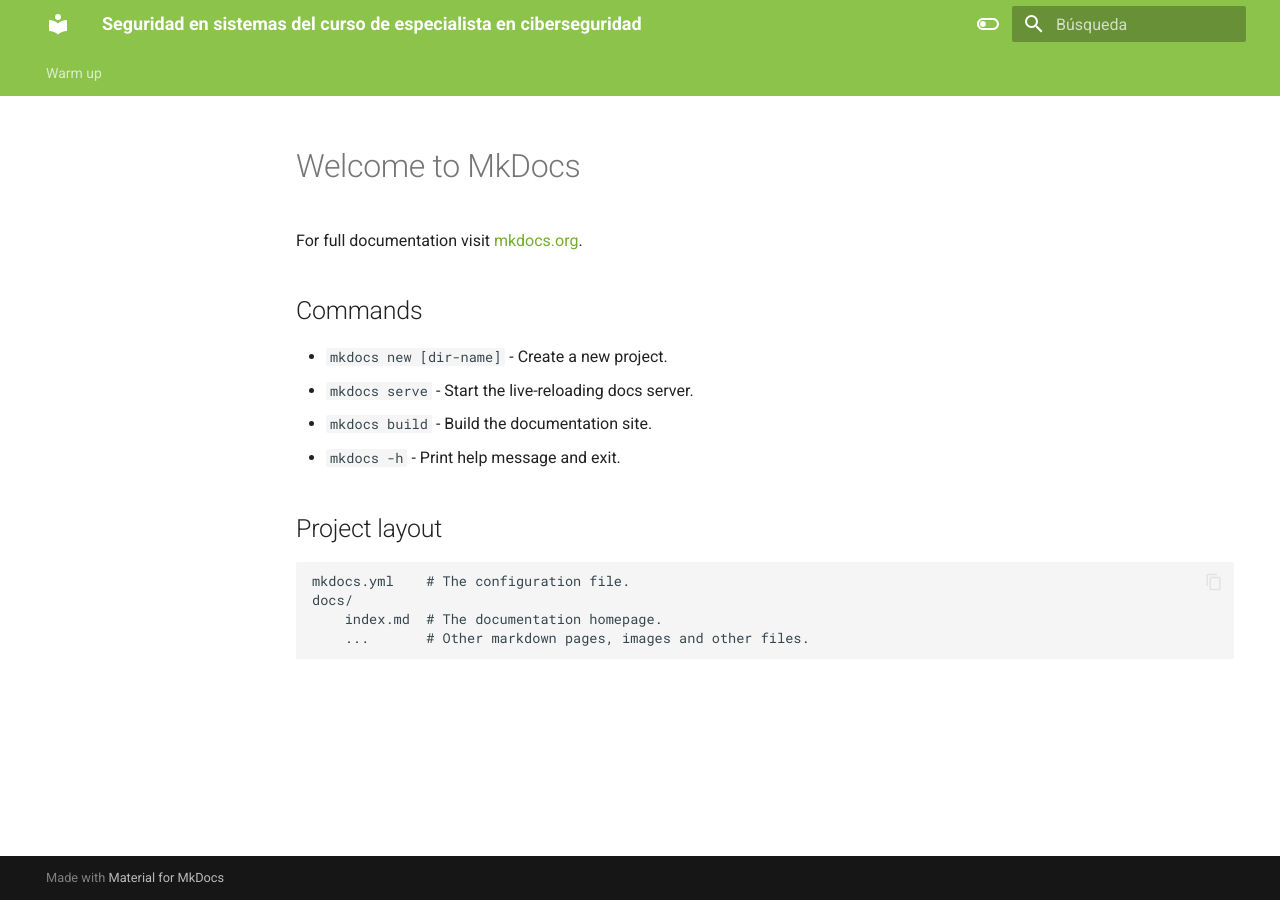
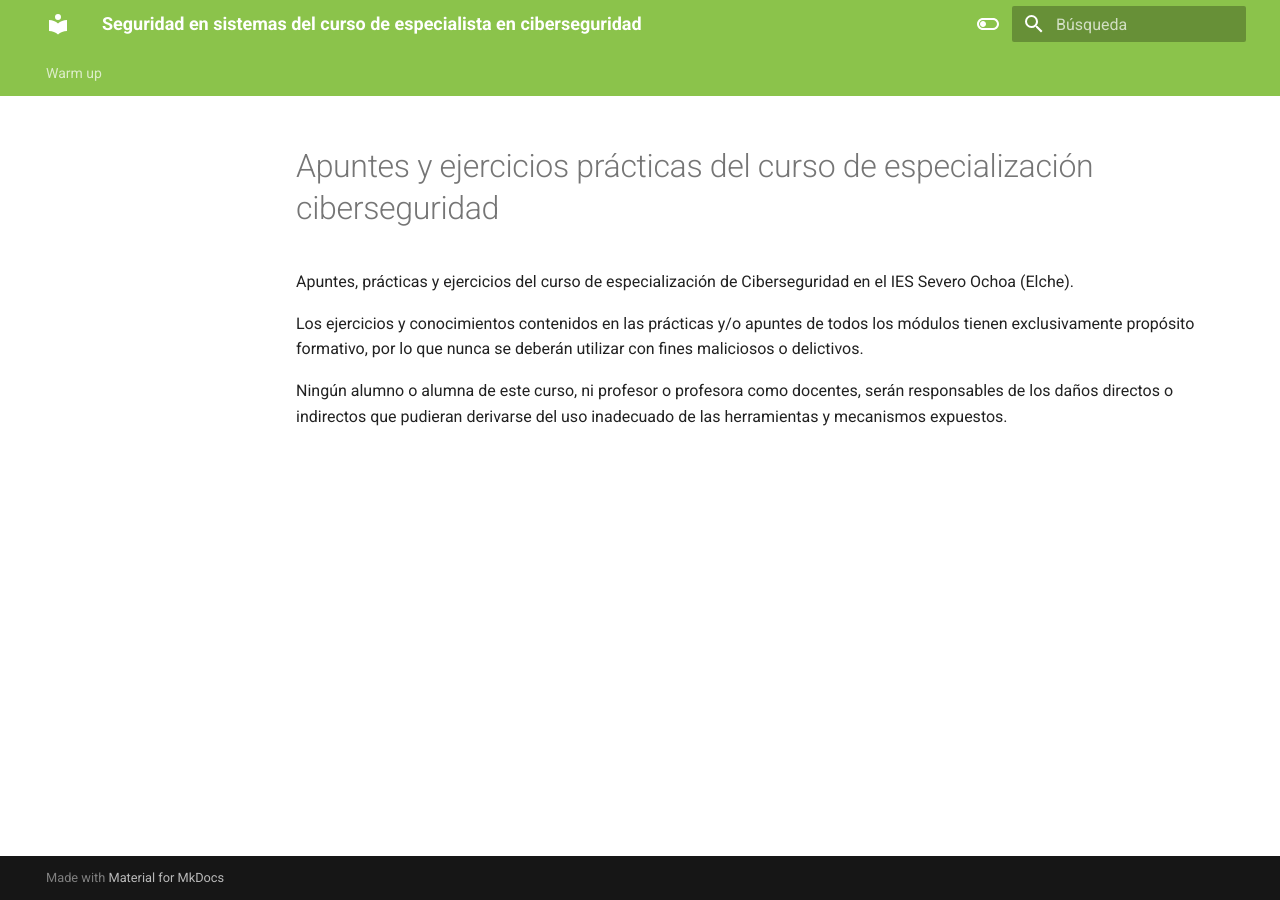
Before and after one commit to jogonar-rgb/Ciberseguridad_2025_2026, an MkDocs documentation site: the page built from docs/index.md, in a window 1280 px wide. Built offline with MkDocs 1.6.1 and Material for MkDocs 9.7.7, drawn with Linux system fonts in a browser that asks for light colours.

Commit message:
Creación navegación

```diff
--- a/docs/index.md
+++ b/docs/index.md
@@ -1,17 +1,15 @@
-# Welcome to MkDocs
+---
+title: Apuntes y ejercicios prácticas del curso de especialización ciberseguridad
+description: Apuntes, teoría, prácticas, ejercicio del curso de especialización de ciberseguridad. IES Severo Ochoa Elche.
+---
 
-For full documentation visit [mkdocs.org](https://www.mkdocs.org).
+Apuntes, prácticas y ejercicios del curso de especialización de Ciberseguridad en el IES Severo Ochoa (Elche).
 
-## Commands
+Los ejercicios y conocimientos contenidos en las prácticas y/o apuntes de
+todos los módulos tienen exclusivamente propósito formativo, por lo que
+nunca se deberán utilizar con fines maliciosos o delictivos.
 
-* `mkdocs new [dir-name]` - Create a new project.
-* `mkdocs serve` - Start the live-reloading docs server.
-* `mkdocs build` - Build the documentation site.
-* `mkdocs -h` - Print help message and exit.
-
-## Project layout
-
-    mkdocs.yml    # The configuration file.
-    docs/
-        index.md  # The documentation homepage.
-        ...       # Other markdown pages, images and other files.
+Ningún alumno o alumna de este curso, ni profesor o profesora como
+docentes, serán responsables de los daños directos o indirectos que
+pudieran derivarse del uso inadecuado de las herramientas y mecanismos
+expuestos.
```
